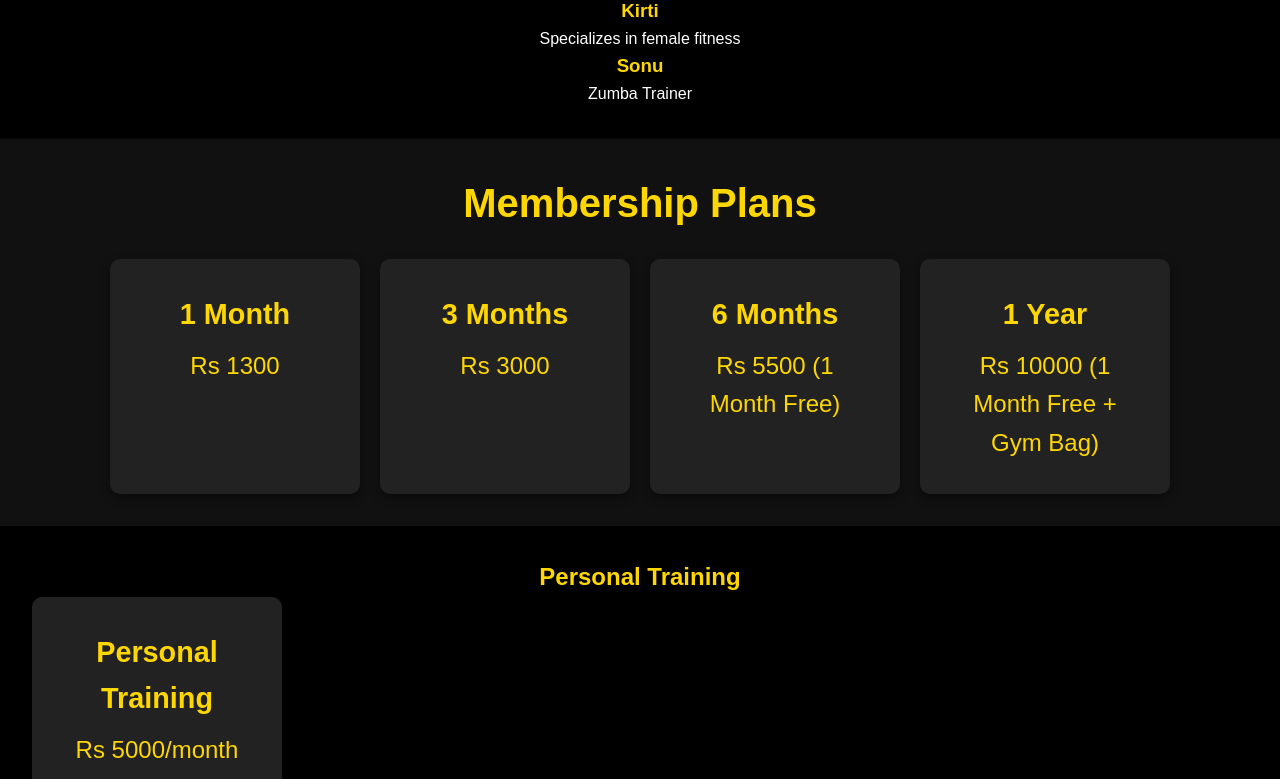
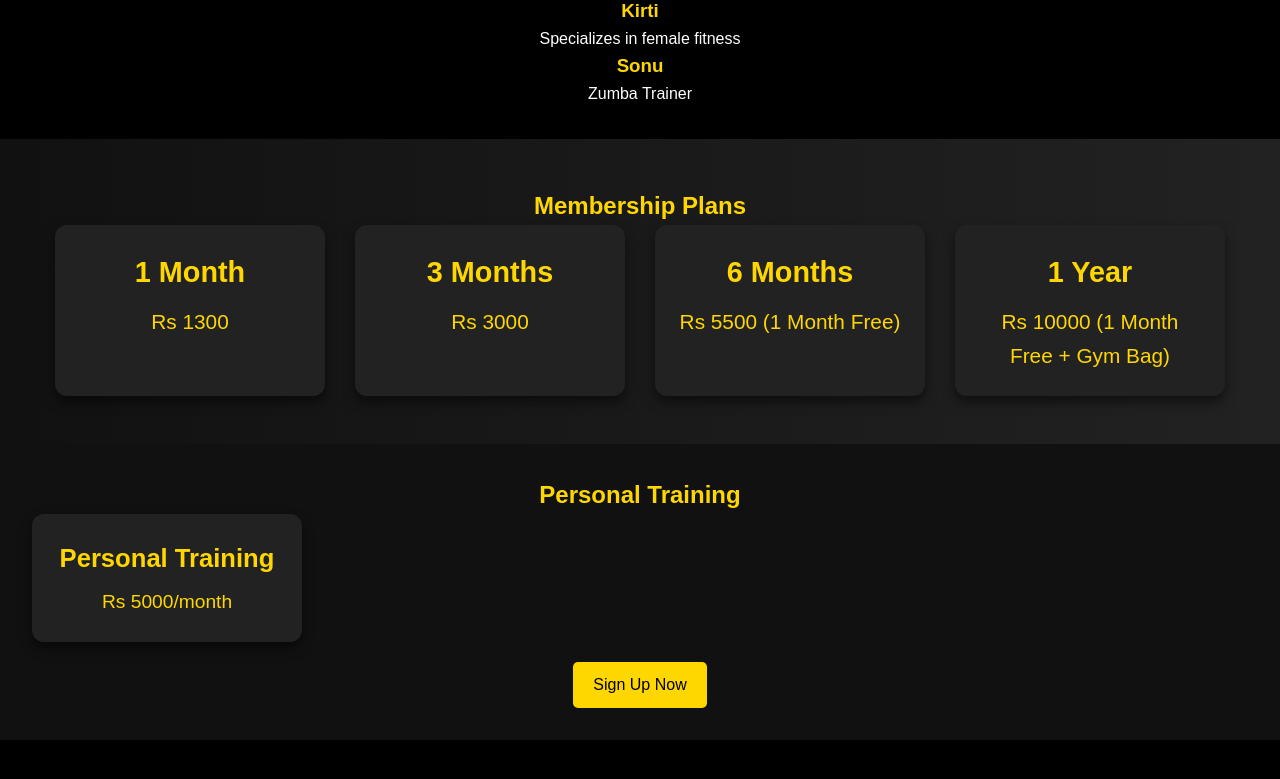
Before and after one commit to VarnankSharma/BfitGym, a React (Create React App) app: page / in a window 1280 px wide. Shown: the part 1000-1779 px from the top of the page. Built offline with nearby package versions, Linux system fonts and the light colour scheme.

Commit message:
Updated content

```diff
--- a/public/styles.css
+++ b/public/styles.css
@@ -146,56 +146,11 @@ section#home p.timing {
   border-radius: 8px;
   font-size: 1.2rem;
   margin-top: 20px;
+  position: relative;
 }
 
 /* General membership section styling */
-#membership {
-  padding: 2rem;
-  text-align: center;
-  background-color: #111; /* Dark background for the section */
-  color: #fff;
-}
 
-#membership h2 {
-  font-size: 2.5rem;
-  margin-bottom: 1.5rem;
-}
-
-/* Container for membership blocks */
-.membership-container {
-  display: flex;
-  justify-content: center;
-  gap: 20px;
-  flex-wrap: wrap; /* Allow items to wrap on smaller screens */
-}
-
-/* Each membership block */
-.membership-box {
-  background-color: #222;
-  color: #FFD700; /* Golden text for the title and price */
-  padding: 2rem;
-  width: 250px; /* Adjust width as needed */
-  border-radius: 10px;
-  text-align: center;
-  box-shadow: 0 4px 10px rgba(0, 0, 0, 0.4); /* Subtle shadow */
-  transition: transform 0.3s ease, box-shadow 0.3s ease; /* Smooth transition for hover effect */
-}
-
-.membership-box:hover {
-  transform: translateY(-10px); /* Box moves slightly up */
-  box-shadow: 0 6px 15px rgba(255, 215, 0, 0.6); /* Stronger shadow and highlight */
-}
-
-.membership-box h3 {
-  font-size: 1.8rem; /* Slightly larger font for the title */
-  font-weight: bold;
-  margin-bottom: 10px;
-}
-
-.membership-box span {
-  font-size: 1.5rem;
-  font-weight: normal;
-}
 
 /* Mobile responsiveness for small screens */
 @media (max-width: 768px) {
@@ -314,4 +269,92 @@ footer {
   .membership-card {
     width: 100%;
   }
+}#membership {
+  padding: 3rem 2rem;
+  text-align: center;
+  background: linear-gradient(90deg, #111, #222);
 }
+
+.membership-container {
+  display: flex;
+  justify-content: center;
+  flex-wrap: wrap;
+  gap: 30px;
+}
+
+.membership-box {
+  background-color: #222;
+  color: #FFD700;
+  padding: 1.5rem;
+  width: 270px;
+  border-radius: 12px;
+  text-align: center;
+  box-shadow: 0 6px 12px rgba(0, 0, 0, 0.5);
+  transition: transform 0.3s ease, box-shadow 0.3s ease;
+}
+
+.membership-box:hover {
+  transform: translateY(-8px);
+  box-shadow: 0 8px 15px rgba(255, 215, 0, 0.8);
+}
+
+.membership-box h3 {
+  font-size: 1.8rem;
+  margin-bottom: 10px;
+}
+
+.membership-box span {
+  font-size: 1.3rem;
+}
+
+/* Personal Training Section */
+#personal-training {
+  padding: 2rem;
+  text-align: center;
+  background-color: #111;
+  color: #FFD700;
+}
+
+#personal-training ul {
+  list-style: none;
+  padding: 0;
+}
+
+#personal-training ul li {
+  margin: 1rem 0;
+  background: #222;
+  padding: 1rem;
+  border-radius: 10px;
+  box-shadow: 0 4px 8px rgba(0, 0, 0, 0.4);
+  transition: transform 0.3s ease, box-shadow 0.3s ease;
+}
+
+#personal-training ul li:hover {
+  transform: scale(1.05);
+  box-shadow: 0 6px 12px rgba(255, 215, 0, 0.7);
+}
+
+#personal-training h3 {
+  font-size: 1.6rem;
+  margin-bottom: 0.5rem;
+}
+
+#personal-training span {
+  font-size: 1.2rem;
+}
+
+#personal-training .btn {
+  display: inline-block;
+  margin-top: 20px;
+  background-color: #FFD700;
+  color: #000;
+  padding: 10px 20px;
+  border-radius: 5px;
+  font-size: 1rem;
+  transition: background-color 0.3s ease, color 0.3s ease;
+}
+
+#personal-training .btn:hover {
+  background-color: #fff;
+  color: #FFD700;
+}
```
